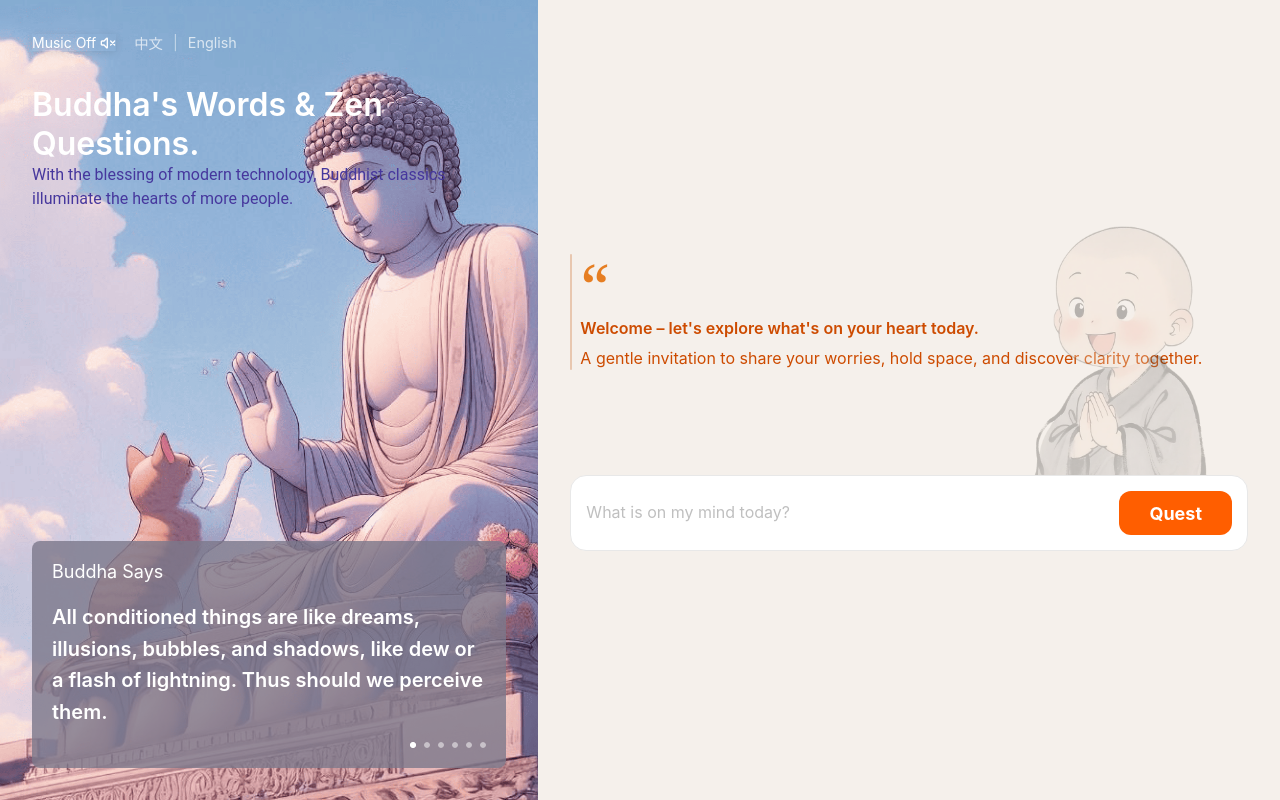
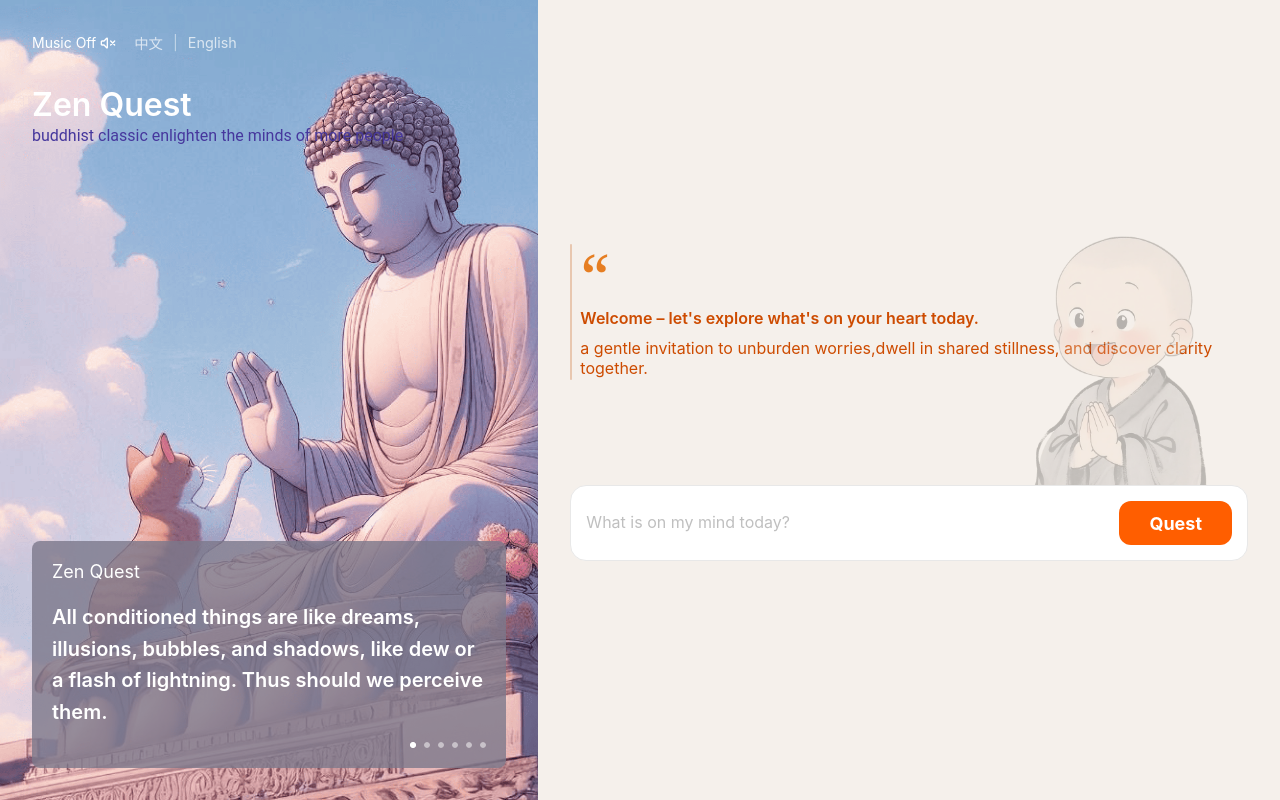
Before and after one commit to ch887en-bit/zen, a React (Create React App) app: page / in a window 1280 px wide. Built offline with nearby package versions, Linux system fonts and the light colour scheme.

Commit message:
modify text

```diff
--- a/src/components/MusicPlayer.css
+++ b/src/components/MusicPlayer.css
@@ -9,7 +9,6 @@
   justify-content: center;
   cursor: pointer;
   transition: all 0.3s ease;
-  box-shadow: 0 2px 8px rgba(0, 0, 0, 0.1);
   font-size: 18px;
   margin-right: 10px;
   /* color: #fff; */
--- a/src/i18n/en.json
+++ b/src/i18n/en.json
@@ -1,6 +1,6 @@
 {
-  "brand.title": "Buddha's Words & Zen Questions.",
-  "brand.tagline": "With the blessing of modern technology, Buddhist classics illuminate the hearts of more people.",
+  "brand.title": "Zen Quest",
+  "brand.tagline": "buddhist classic enlighten the minds of more people",
 
   "nav.music": "Music",
   "nav.musicOn": "Music On",
@@ -9,7 +9,7 @@
   "nav.chinese": "中文",
   "nav.english": "EN",
 
-  "quotes.title": "Buddha Says",
+  "quotes.title": "Zen Quest",
   "quotes.item1.text": "All conditioned things are like dreams, illusions, bubbles, and shadows, ",
   "quotes.item1.author": "like dew or a flash of lightning. Thus should we perceive them.",
   "quotes.item2.text": "We are what we think. All that we are arises with our thoughts.",
@@ -24,13 +24,13 @@
   "quotes.item6.author": "actions that will ripen into future joy and delight.",
 
   "interaction.welcomeText": "Welcome – let's explore what's on your heart today. ",
-  "interaction.thinking": "Buddha is thinking",
+  "interaction.thinking": "little monk is thinking",
   "interaction.somethingWrong": "Something went wrong",
 
   "actions.share": "Share",
   "actions.quest": "Quest",
   "actions.close": "Close",
   "interaction.placeholder": "What is on my mind today?",
-  "interaction.welcomeSubtext": "A gentle invitation to share your worries, hold space, and discover clarity together.",
+  "interaction.welcomeSubtext": "a gentle invitation to unburden worries,dwell in shared stillness, and discover clarity together.",
   "interaction.quest": "Quest"
 }
--- a/src/train/dynamic_prompt_generator.js
+++ b/src/train/dynamic_prompt_generator.js
@@ -49,6 +49,8 @@ class DynamicPromptGenerator {
 当前问题：${question}
 
 请根据以上角色定义和专长领域，基于佛经内容给出专业、慈悲、实用的回答。
+如果问题不是情绪心理的相关问题，请输出无法理解的文案，不要引用佛经
+如果是，
 用markdown的格式发给我，只有佛经以及出处请强调展示，用blcokquote包裹，其他内容不需要格式
 `;
   }
```
